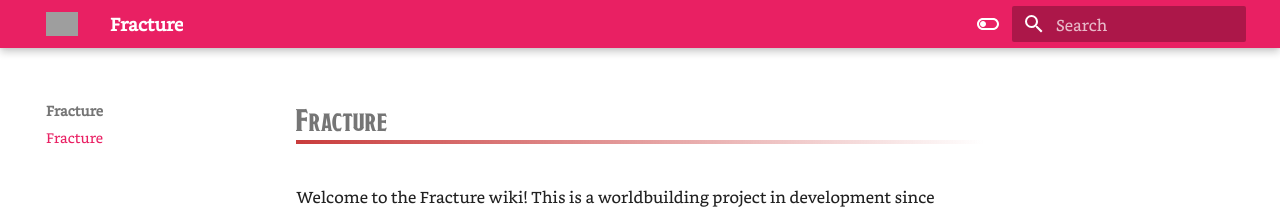
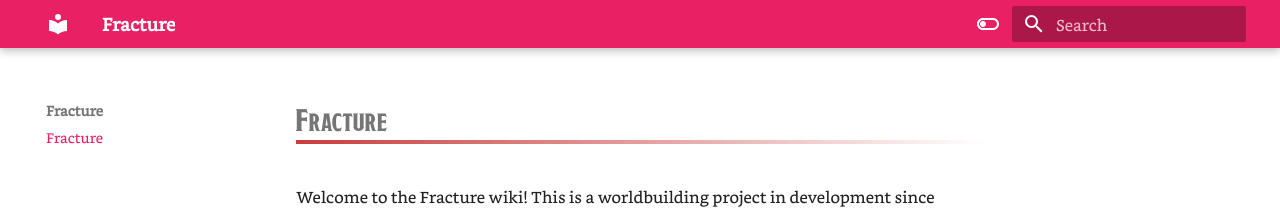
Before and after one commit to fennecpixels/FractureOnline, an MkDocs documentation site: the page built from docs/index.md, in a window 1280 px wide. Shown: the top 209 px of the page. Built offline with MkDocs 1.6.1 and Material for MkDocs 9.7.7, drawn with Linux system fonts in a browser that asks for light colours.

Commit message:
Update mkdocs.yml

```diff
--- a/mkdocs.yml
+++ b/mkdocs.yml
@@ -3,10 +3,6 @@ site_name: Fracture
 theme:
 
     name: 'material'
-    logo:
-    - stylesheets/icon.png
-    favicon:
-    - stylesheets/icon.png
     palette:
 
     # Light mode
```
